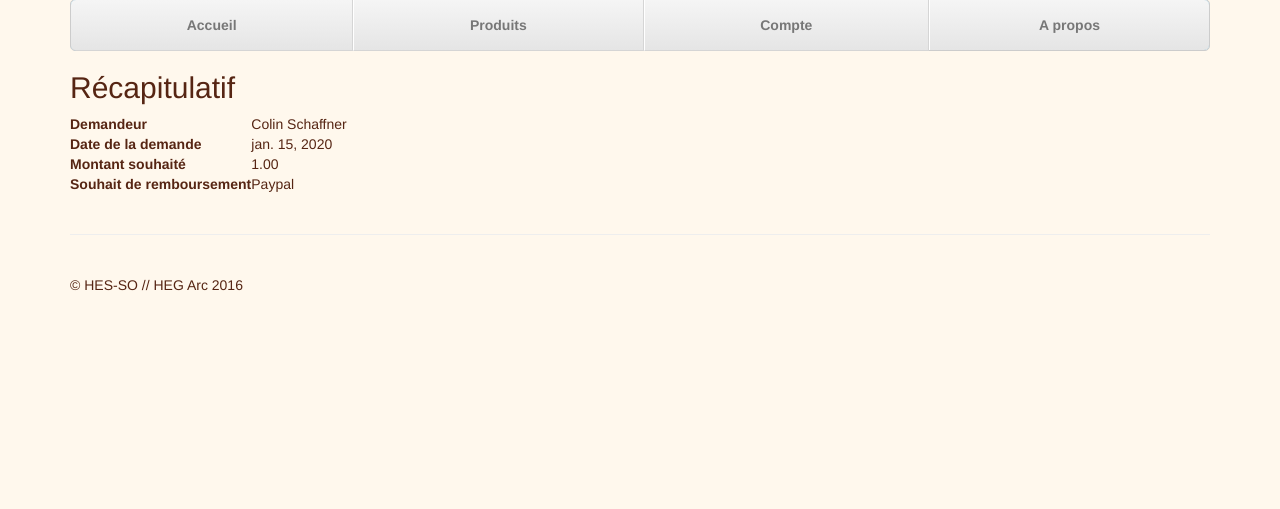
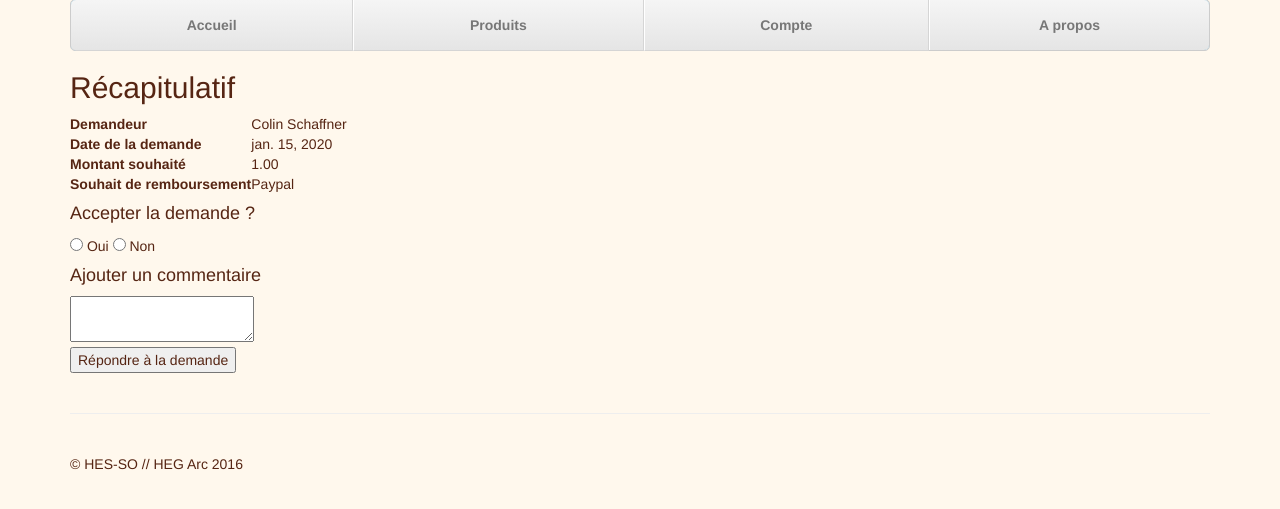
Before and after one commit to sagarion/gelato, a Django app: page /congelateur/traiterDemande/1 in a window 1280 px wide. Shown: the part 135-644 px from the top of the page. Run offline with Django 3.2, Linux system fonts and the light colour scheme; data comes from the database, SQL or seed files in the repository; tables that the repository leaves empty hold one stand-in row (values such as "Sample post"); some libraries are stand-ins or nearby versions.

Commit message:
Demande d'argent fonctionnelle
Demande d'argent fonctionnelle.

```diff
--- a/congelateur/forms.py
+++ b/congelateur/forms.py
@@ -17,3 +17,14 @@ class DemandeForm(forms.ModelForm):
         """widgets = {
             "clientReceveur":autocomplete.ModelSelect2(url='client-autocomplete')
         }"""
+
+
+class TraiterDemandeForm(forms.ModelForm):
+    class Meta:
+        model = Demande
+        fields = ('montant','etat', 'commentaire')
+        labels = {
+            'montant':('Montant envoyé'),
+            'etat':('Accepter la demande ?'),
+            'commentaire':('Ajouter un commentaire')
+        }
--- a/congelateur/templates/congelateur/traiterDemande.html
+++ b/congelateur/templates/congelateur/traiterDemande.html
@@ -8,8 +8,6 @@
     {{ block.super }}
     <div class="row">
         <div class="col-lg-10">
-
-
 
 
                 <h2>Récapitulatif</h2>
@@ -27,8 +25,17 @@
                         <th>Souhait de remboursement</th><td>{{demande.mode}}</td></td>
                     </tr>
                 </table>
+                <h4>Accepter la demande ?</h4>
+            <form action="{% url 'reponseDemande' demandeID=demande.id %}" method="post">
+                {% csrf_token %}
+                <input type= "radio" name="reponse" value="oui"> Oui
+                <input type= "radio" name="reponse" value="non"> Non
 
-
+                <h4>Ajouter un commentaire</h4>
+                <textarea name="commentaire"></textarea>
+                <br>
+                <input type="submit" value="Répondre à la demande" />
+            </form>
             </div>
         </div>
 
--- a/congelateur/urls.py
+++ b/congelateur/urls.py
@@ -18,6 +18,7 @@ urlpatterns = [
     url(r'^client-autocomplete/$', ClientAutocomplete.as_view(), name='client-autocomplete',),
     url(r'^demande/$', views.demande, name='demande'),
     url(r'^traiterDemande/(?P<idDemande>\d+)$', views.traiterDemander, name='traiterDemande'),
+    url(r'^reponseDemande/(?P<demandeID>\d+)$', views.reponseDemande, name='reponseDemande'),
 
 
 
--- a/congelateur/views.py
+++ b/congelateur/views.py
@@ -1,3 +1,4 @@
+import datetime
 from django.contrib.auth.decorators import login_required
 from django.http import HttpResponseRedirect
 from django.shortcuts import render, render_to_response, get_object_or_404, redirect
@@ -197,4 +198,29 @@ def transactionAchat(request, idGlace, idClient):
 
 def traiterDemander(request, idDemande):
     demande = get_object_or_404(Demande, id = idDemande)
-    return render(request, 'congelateur/traiterDemande.html',{'demande':demande})
+    form = TraiterDemandeForm()
+    return render(request, 'congelateur/traiterDemande.html',{'demande':demande, 'form':form})
+
+
+def reponseDemande(request, demandeID):
+    demande = get_object_or_404(Demande, id=demandeID)
+    reponse = request.POST['reponse']
+    commentaire = request.POST['commentaire']
+    clientDemandeur = demande.clientDemandeur
+    clientReceveur = demande.clientReceveur
+
+    demande.commentaire = commentaire
+    demande.dateReponse = datetime.datetime.now()
+
+    if reponse =='oui':
+        demande.etat = 'A'
+        clientDemandeur.solde = clientDemandeur.solde + demande.montant
+        clientReceveur.solde = clientReceveur.solde - demande.montant
+    else:
+        demande.etat = 'R'
+
+    demande.save()
+    clientDemandeur.save()
+    clientReceveur.save()
+
+    return dashboard(request)
```
Lines whose indentation alone changed are shown as unchanged.
